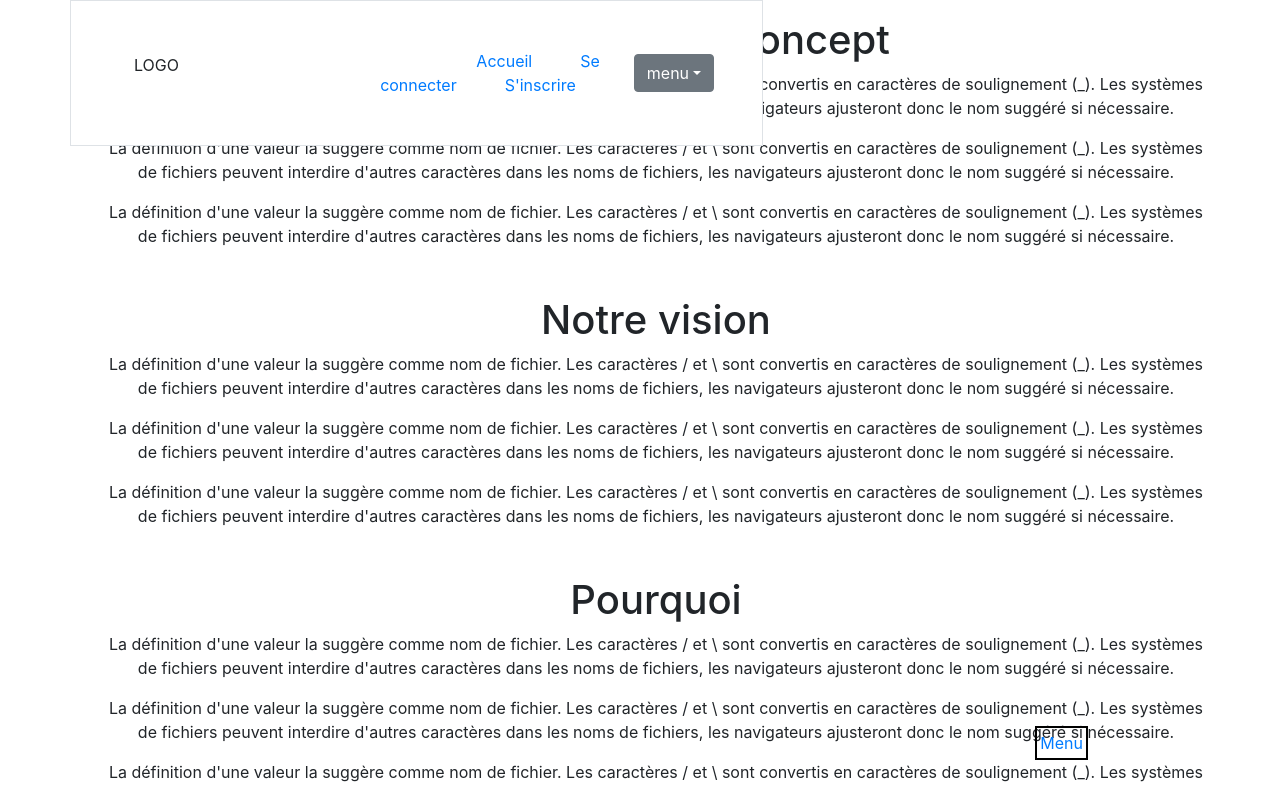
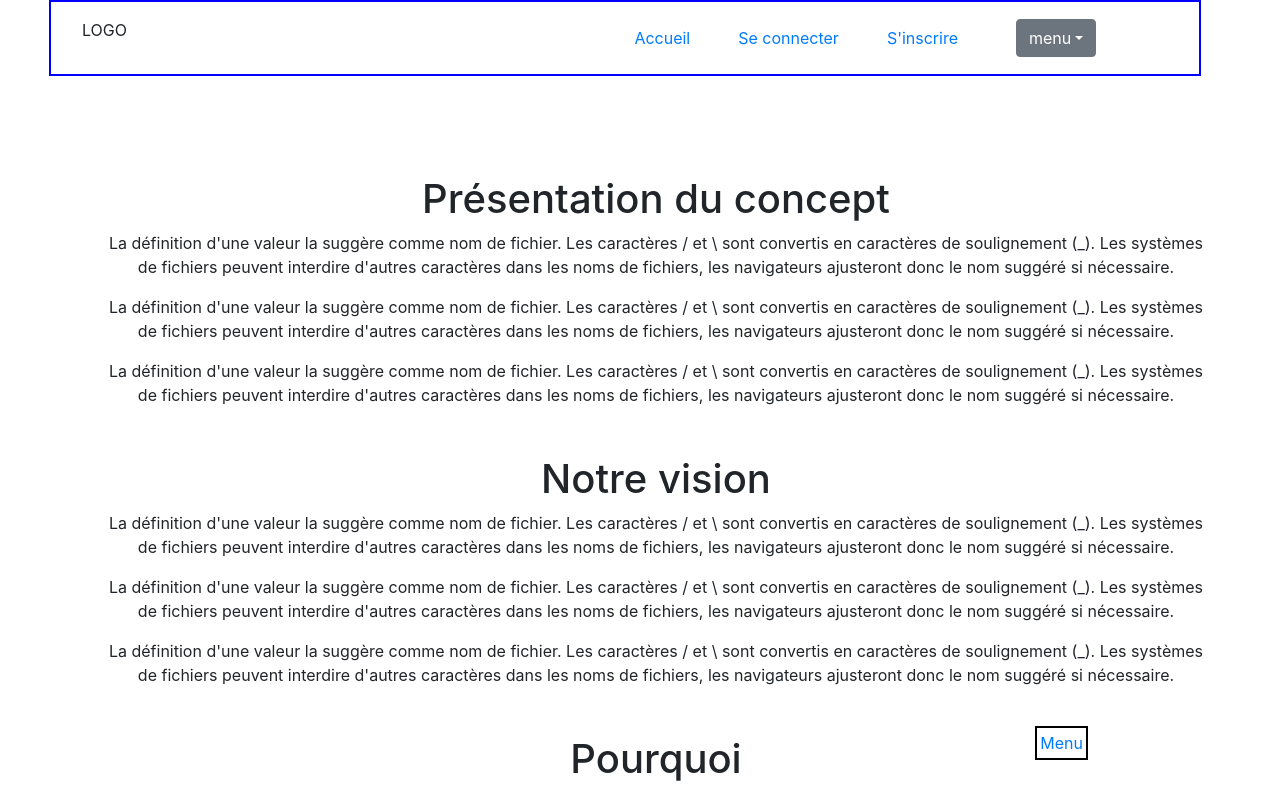
Before and after one commit to ghislaingirardeau/Planet_music, a Nuxt app: page / in a window 1280 px wide. Shown: the top 787 px of the page. Built offline with nearby package versions, Linux system fonts and the light colour scheme.

Commit message:
header fixed position and commun components

```diff
--- a/assets/css/main.scss
+++ b/assets/css/main.scss
@@ -1,2 +1,3 @@
+@import "pages/index.scss";
 @import "pages/signup.scss";
 @import "pages/header.scss";
--- a/assets/css/pages/header.scss
+++ b/assets/css/pages/header.scss
@@ -2,6 +2,9 @@ header{
     border: 2px solid blue;
     position: fixed;
     top: 0;
+    left: 5%;
+    width: 90%;
+    margin: auto;
     background: white;
     z-index: 1;
   }
--- a/assets/css/pages/index.scss
+++ b/assets/css/pages/index.scss
@@ -0,0 +1,4 @@
+main{
+    margin-top: 100px;
+    z-index: 0;
+}
--- a/components/navBarHome.vue
+++ b/components/navBarHome.vue
@@ -14,12 +14,6 @@
       <nuxt-link :to="{name: '#'}" class="p-4">Profil</nuxt-link>
     </nav>
 
-    <div class="col-12 mt-4">
-      <label for="search">Barre de recherche</label>
-      <input type="text" name="search" id="search">
-      <button>Rechercher</button>
-    </div>
-
   </header>
 </template>
 
--- a/components/navBarLand.vue
+++ b/components/navBarLand.vue
@@ -1,7 +1,9 @@
 <template>
-  <header class="row align-items-center border p-5">
+  <header class="row align-items-center p-3">
 
-    <p class="col-4">LOGO</p>
+    <div class="col-4">
+      <p>LOGO</p>
+    </div>
 
     <nav class="col-6 text-right">
       <nuxt-link :to="{name: 'index'}" class="p-4">Accueil</nuxt-link>
@@ -10,12 +12,13 @@
     </nav>
 
     <nav class="col-2">
-    <b-dropdown class="mx-1" left text="menu">
-      <b-link class="d-block p-3" href="#concept">concept</b-link>
-      <b-link class="d-block p-3" href="#vision">vision</b-link>
-      <b-link class="d-block p-3" href="#offre">offre</b-link>
-    </b-dropdown>
+      <b-dropdown class="mx-1" left text="menu">
+        <b-link class="d-block p-3" href="#concept">concept</b-link>
+        <b-link class="d-block p-3" href="#vision">vision</b-link>
+        <b-link class="d-block p-3" href="#offre">offre</b-link>
+      </b-dropdown>
     </nav>
 
   </header>
+
 </template>
--- /dev/null
+++ b/components/searchBar.vue
@@ -0,0 +1,9 @@
+<template>
+
+    <div class="col-12 mt-4">
+      <label for="search">Barre de recherche</label>
+      <input type="text" name="search" id="search">
+      <button>Rechercher</button>
+    </div>
+
+</template>
--- a/layouts/home.vue
+++ b/layouts/home.vue
@@ -1,6 +1,7 @@
 <template>
   <div class="container">
       <navBarHome />
+      <searchBar />
       <Nuxt />
       <footerBar />
   </div>
--- a/layouts/landing.vue
+++ b/layouts/landing.vue
@@ -1,6 +1,8 @@
 <template>
   <div class="container">
       <navBarLand />
+      <searchBar />
       <Nuxt />
+      <footerBar />
   </div>
 </template>
--- a/pages/professionel.vue
+++ b/pages/professionel.vue
@@ -41,10 +41,3 @@ export default {
   layout: 'home'
 }
 </script>
-
-<style>
-main{
-  margin-top: 200px;
-  z-index: 0;
-}
-</style>
```
